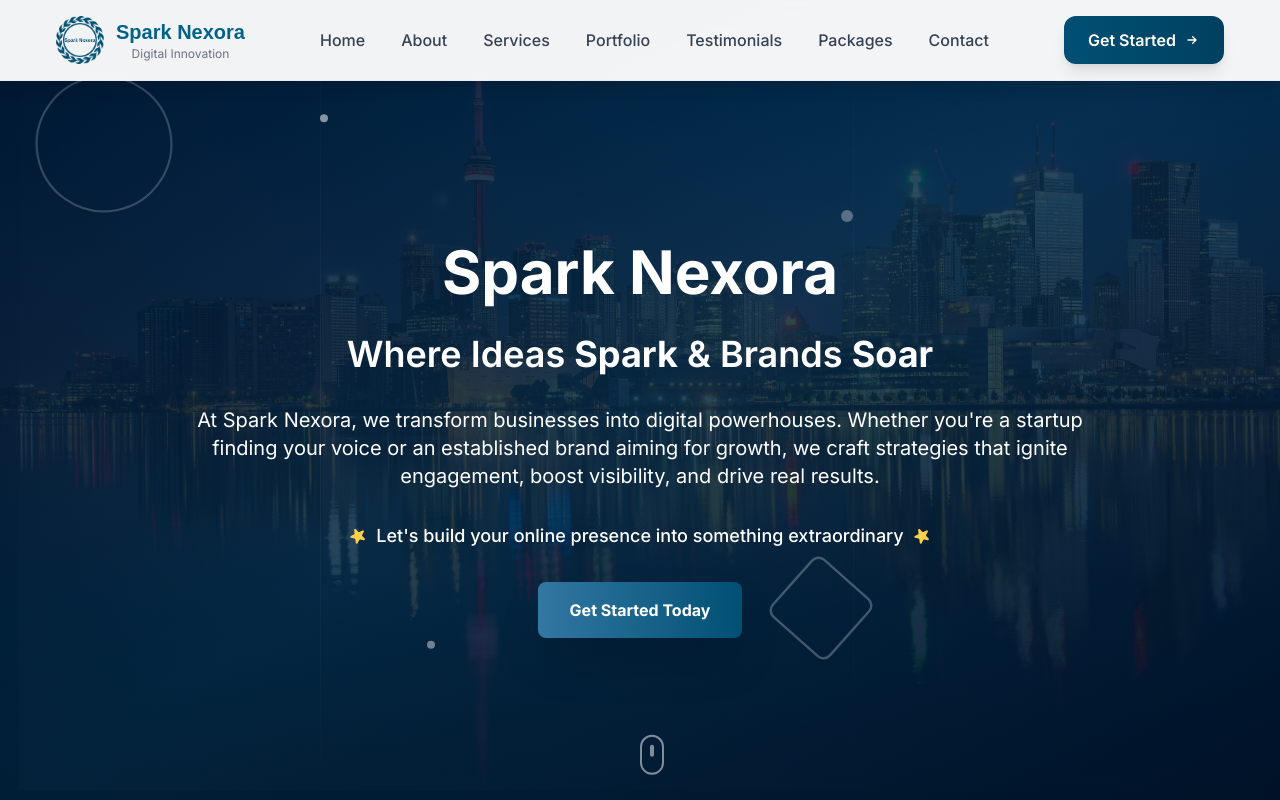
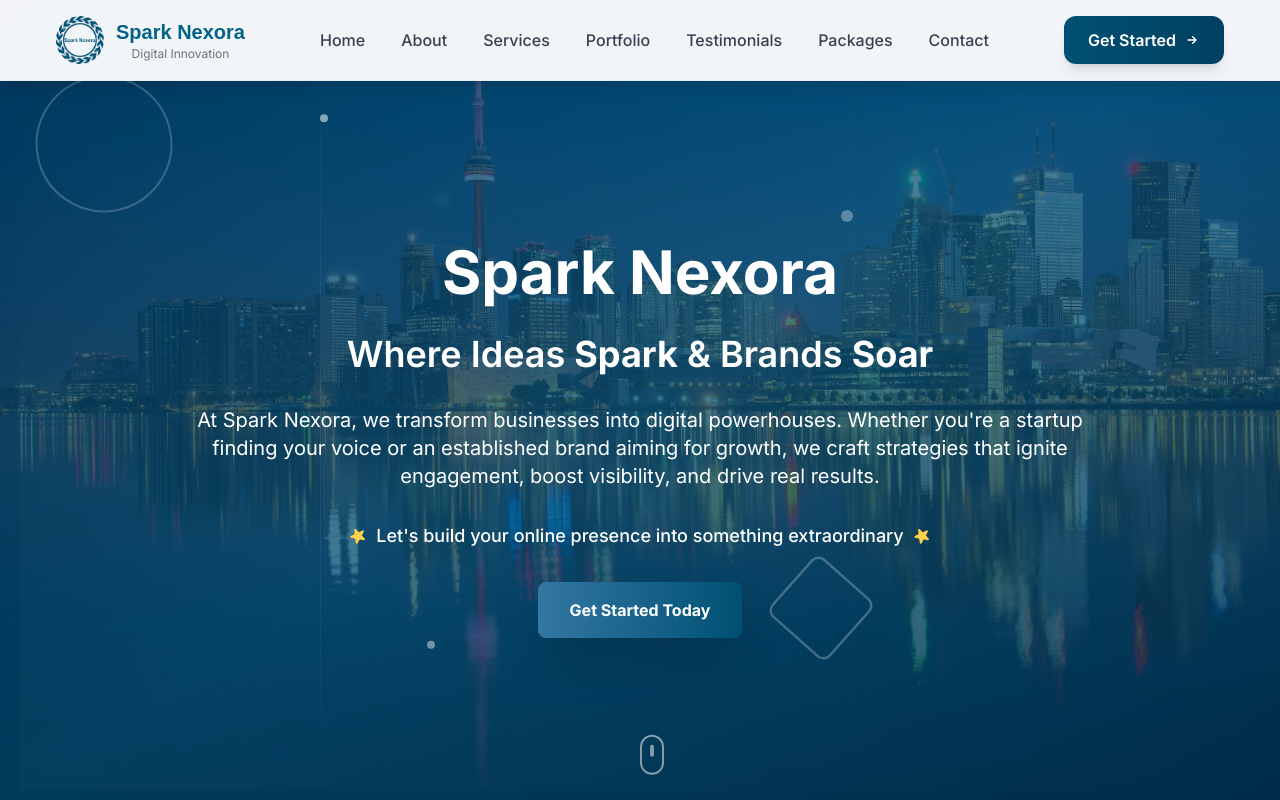
Before and after one commit to usama216/Spark-Nexora, a Next.js app: page / in a window 1280 px wide. Shown: the top 800 px of the page. Built offline with nearby package versions, Linux system fonts and the light colour scheme.

Commit message:
bg color opacity fixed

```diff
--- a/src/components/HeroSection.tsx
+++ b/src/components/HeroSection.tsx
@@ -48,7 +48,7 @@ const HeroSection = () => {
           className="absolute inset-0 overflow-hidden"
           initial={{ opacity: 0, scale: 1.1, rotate: 1 }}
           animate={{
-            opacity: 0.9,
+            opacity: 0.6,
             scale: 1,
             rotate: 0
           }}
@@ -66,9 +66,9 @@ const HeroSection = () => {
           />
 
           {/* Dynamic Overlay Effects */}
-          <div className="absolute inset-0 bg-gradient-to-br from-primary-900/50 via-primary-800/30 to-primary-900/60"></div>
-          <div className="absolute inset-0 bg-gradient-to-t from-black/40 via-transparent to-transparent"></div>
-          <div className="absolute inset-0 bg-gradient-to-r from-transparent via-primary-600/15 to-transparent"></div>
+          <div className="absolute inset-0 bg-gradient-to-br from-primary-900/30 via-primary-800/20 to-primary-900/35"></div>
+          <div className="absolute inset-0 bg-gradient-to-t from-black/25 via-transparent to-transparent"></div>
+          <div className="absolute inset-0 bg-gradient-to-r from-transparent via-primary-600/10 to-transparent"></div>
 
           {/* Animated Light Rays */}
           <motion.div
@@ -173,7 +173,7 @@ const HeroSection = () => {
         </motion.div>
 
         {/* Overlay Gradient */}
-        <div className="absolute inset-0 bg-gradient-to-br from-primary-900/80 via-primary-800/70 to-primary-900/80"></div>
+        <div className="absolute inset-0 bg-gradient-to-br from-primary-900/50 via-primary-800/40 to-primary-900/50"></div>
 
 
         {/* Geometric Elements */}
```
